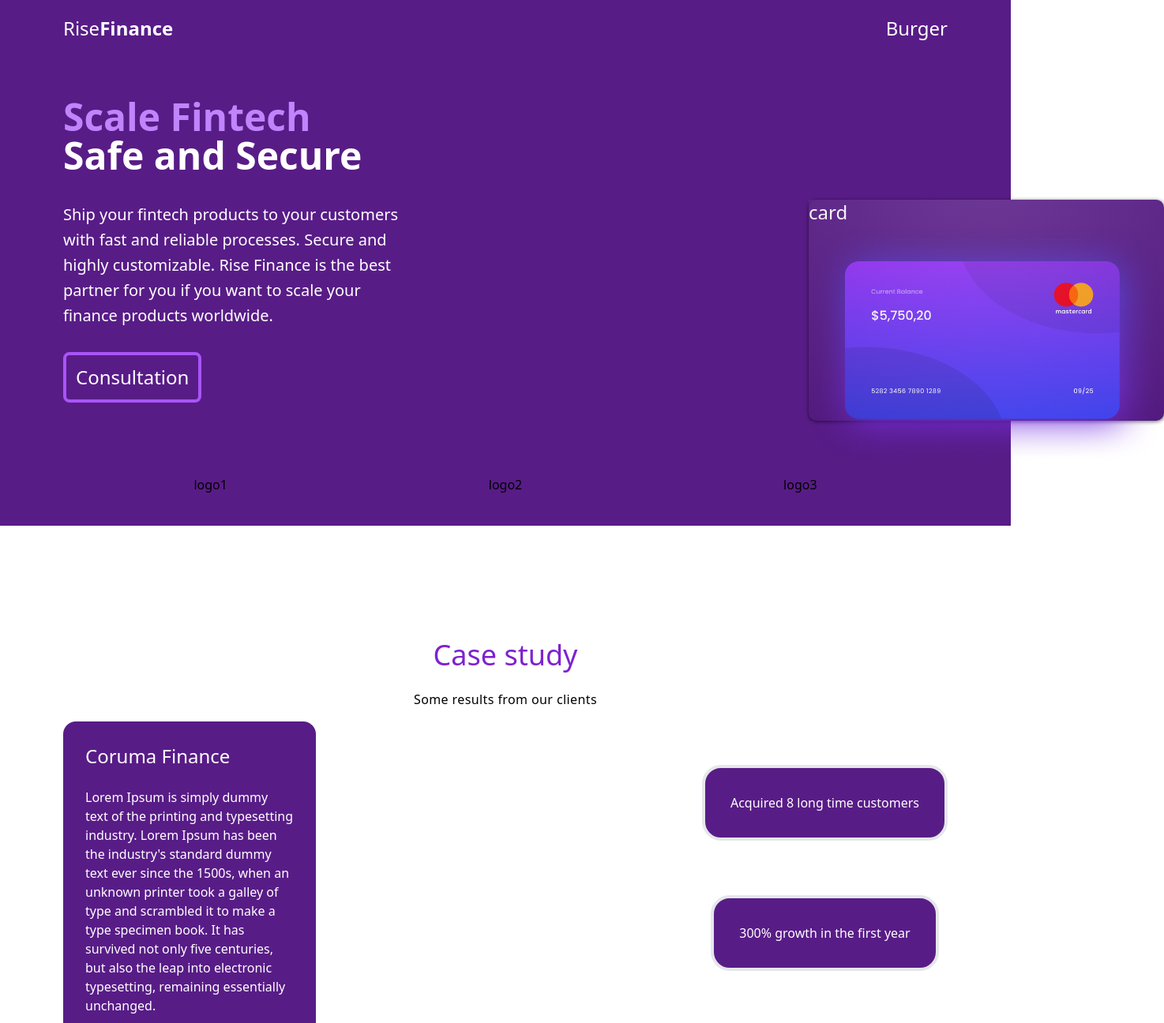
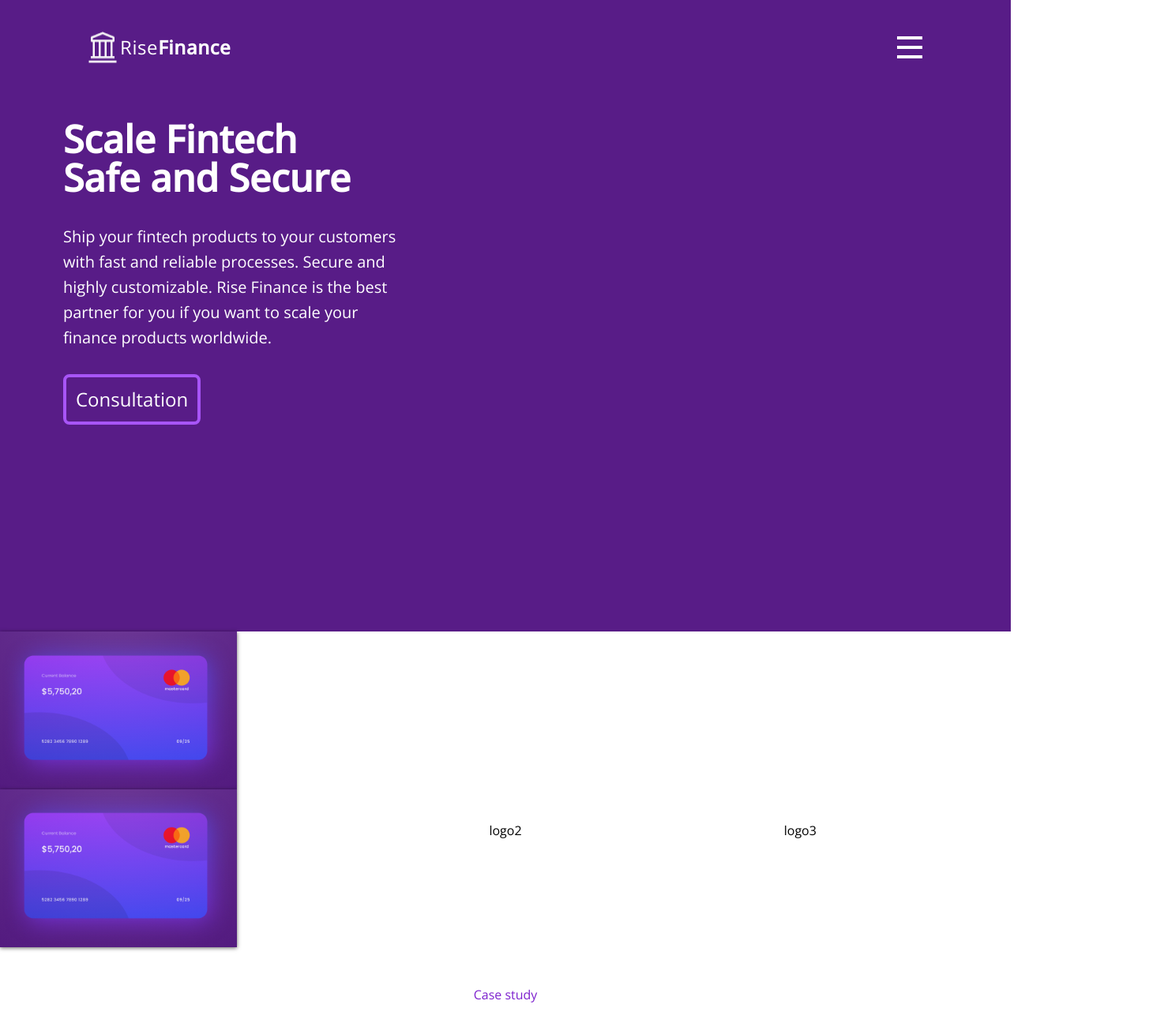
Before and after one commit to piekarczvk/landing-bank, a website built with Vite: page index.html in a window 1280 px wide. Shown: the top 1296 px of the page at 79% size, 1474 px wide, since content can reach past the window. Built offline with nearby package versions, Linux system fonts and the light colour scheme.

Commit message:
added style

```diff
--- a/index.html
+++ b/index.html
@@ -7,16 +7,34 @@
   <title>Vite App</title>
   <link rel="stylesheet" href="style.css">
 </head>
-<body>
+<body class="">
+
+
+
+
+  </div>
   <div class="h-screen w-screen bg-purple-900">
-    <header class="text-white px-5 sm:px-10 md:px-20 py-5 text-xl md:text-2xl flex justify-between items-center">
-      <p>Rise<strong>Finance</strong></p>
-      <p class="hover:cursor-pointer">Burger</p>
+    <header class="text-white px- sm:px-10 md:px-28  pt-10 py-5 text-xl md:text-2xl flex justify-between items-center">
+     <div class="flex ">
+      <img src="assets/Vector.png" alt="logo"> <p class="p-1 tracking-wide text-2xl">Rise<strong>Finance</strong></p>
+    </img>
+  </div>
+<div>
+      <div class="hover:cursor-pointer flex flex-col"><div class="w-8
+         h-1 bg-white my-1"></div>
+         <div class="w-8
+         h-1 bg-white my-1"></div><div class="w-8
+         h-1 bg-white my-1"></div>
+      </div>
+    </div>
+
     </header>
 
     <section class="text-white px-5 sm:px-10 md:px-20 py-5 text-xl md:text-2xl flex flex-col md:flex-row justify-between items-center">
       <p class="py-8 text-center md:text-left">
-        <span class="text-purple-400 text-4xl md:text-5xl font-bold">Scale Fintech</span> <br>
+        <span class="-tw-gradient-from: inherit var(--tw-gradient-from-position);
+        --tw-gradient-to: rgb(255 255 255 / 0) var(--tw-gradient-to-position);
+        --tw-gradient-stops: var(--tw-gradient-from), var(--tw-gradient-to) text-4xl md:text-5xl font-bold ">Scale Fintech</span> <br>
         <span class="text-white text-4xl md:text-5xl font-bold">Safe and Secure</span> <br>
 
         <br>
@@ -26,17 +44,21 @@
         </span>
         <button class="border p-3 rounded-lg border-purple-500 border-r-4 border-l-4 border-t-4 border-b-4 hover:text-purple-300 bc-purple-900">Consultation</button>
       </p>
+    </div>
 
-      <div class="w-44 h-32">
-        <div class="card  bg-purple-900 ">card
-          <img src=" assets/card.png">
+    </section>
 
-          <div class="glow">
+        <div class="card  bg-purple-900  px-0  py-0 my-0 mx-0 ">
+          <img class="object-fill w-[300px] h-[200px] " src="assets/card.png" alt="">
+          <div class="glow  px-0  py-0 my-0 mx-0">
 
           </div>
-
+          <div class="card bg-purple-900 px-0 py-0 my-0 mx-0">
+            <img class="object-cover w-[300px] h-[200px]" src="assets/card.png" alt="">
+            <div class="glow px-0 py-0 my-0 mx-0"></div>
         </div>
         </div>
+
 
 
         <script>
@@ -88,7 +110,7 @@
         </script>
 
 
-    </section>
+
 
     <section class="flex flex-wrap justify-around py-10 sm:px-20">
       <p>logo1</p>
@@ -97,7 +119,7 @@
     </section>
 
     <div class="w-screen h-52 pt-20 sm:pt-36 bg-white">
-      <p class="text-center text-purple-700 text-4xl">Case study</p>
+      <p class="text-center text-purple-700 text-4x </section>l">Case study</p>
       <p class="text-center pt-6 tracking-wide">Some results from our clients</p>
     </div>
 
--- a/style.css
+++ b/style.css
@@ -1,3 +1,4 @@
+@import url('https://fonts.googleapis.com/css2?family=Open+Sans:wght@400;500&display=swap');
 @tailwind base;
 @tailwind components;
 @tailwind utilities;
@@ -5,15 +6,24 @@
 
 
 
+  body{
+    font-family: 'Open Sans', sans-serif;
+  }
+.text1{
+  color:red;
+}
+
 .card {
+  font-weight: bold;
+  padding: 0;
+  text-align: right;
+  color: #181a1a;
 
-
-        width:  450px;
-        height: 280px;
+  width: 300px;
+  height: 200px;
   box-shadow: 0 1px 5px #00000099;
 
-        border-radius: 10px;
-
+  border-radius: 0px;
   background-size: cover;
 
   position: relative;
@@ -31,10 +41,9 @@
 
 .card .glow {
   position: absolute;
-        width: 100%;
-        height: 100%;
+  width: 300px;
+  height: 200px;
   left: 0;
   top: 0;
-
   background-image: radial-gradient(circle at 50% -20%, #ffffff22, #0000000f);
 }
```
Also changed, not shown: main.js (+46 -0 lines). Lines whose indentation alone changed are shown as unchanged.
